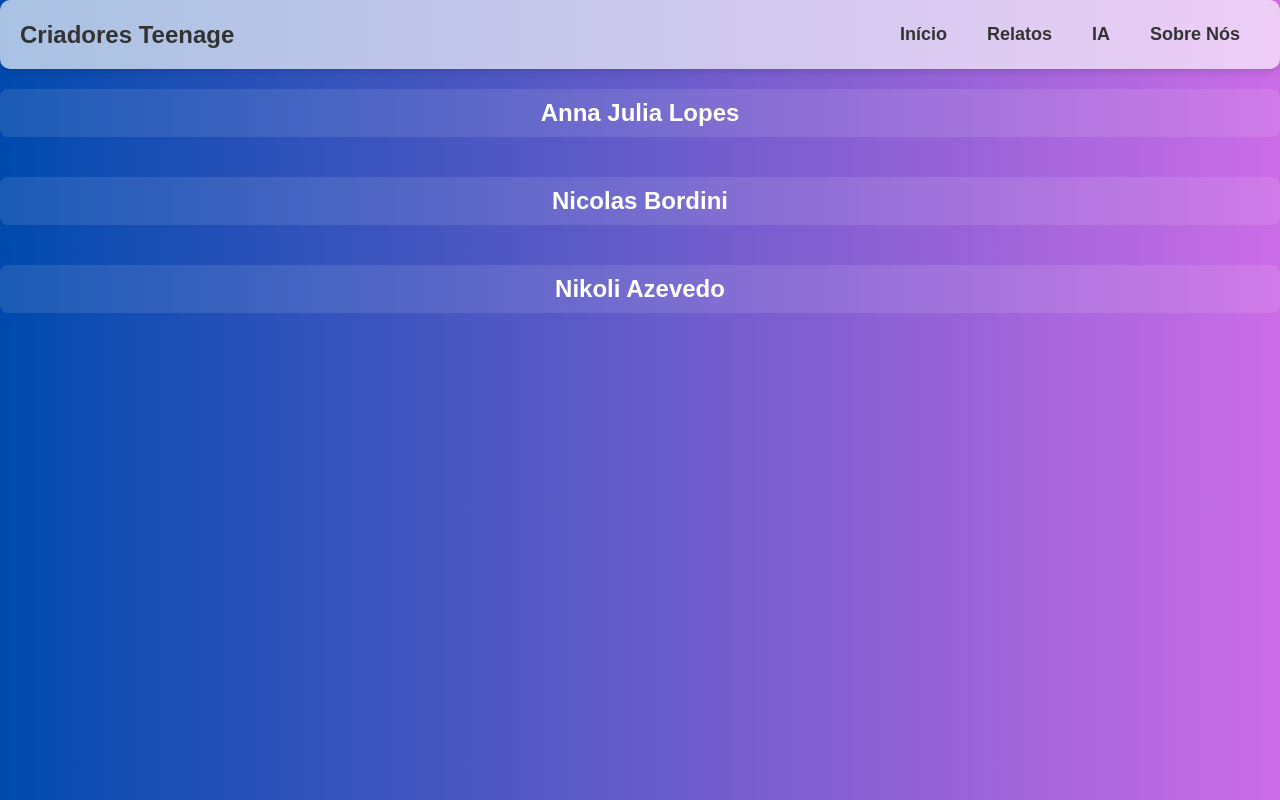
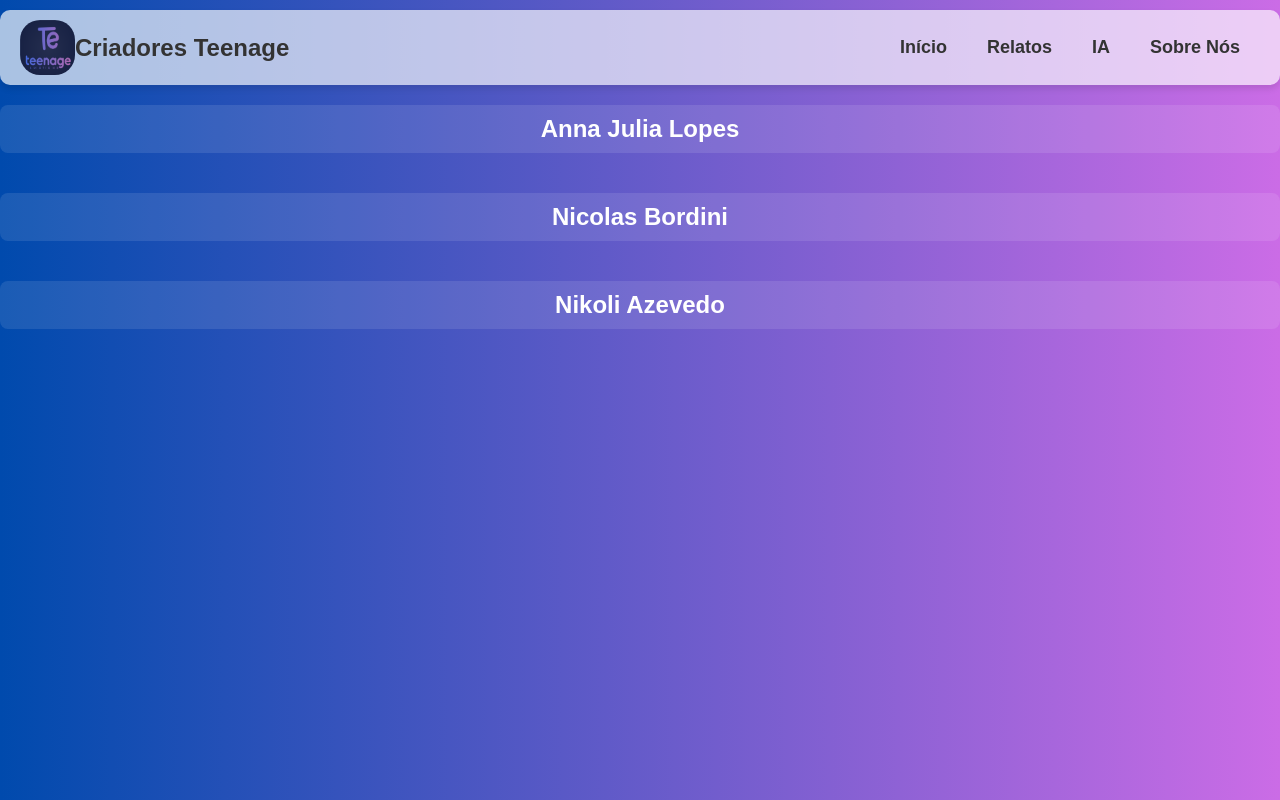
Before and after one commit to anna-lopes/pfc-site1, a website: page sobre.html in a window 1280 px wide. Drawn offline with Linux system fonts and the light colour scheme.

Commit message:
Add files via upload

```diff
--- a/sobre.html
+++ b/sobre.html
@@ -7,7 +7,10 @@
     <link rel="stylesheet" href="styles.css">
     <title>Teenage</title>
     <ul id="menu">
-        <div>
+
+     <div style="display: flex; justify-content: center; align-items: center;">
+
+        <img src="logo.png" width="55" height="55" style="border-radius: 20px;">
             <h1>Criadores Teenage</h1>
         </div>
         <div>
--- a/styles.css
+++ b/styles.css
@@ -50,6 +50,7 @@ li a:hover {
   background-color: #ffffffa9;
   border-radius: 10px;
   box-shadow: 0 4px 6px rgba(0, 0, 0, 0.1);
+  margin-top: 10px;
 }
 
 #menu h1 {
```
Also changed, not shown: ia.html (+3 -4 lines), index.html (+3 -1 lines), relatos.html (+3 -1 lines), logo.png (added).
